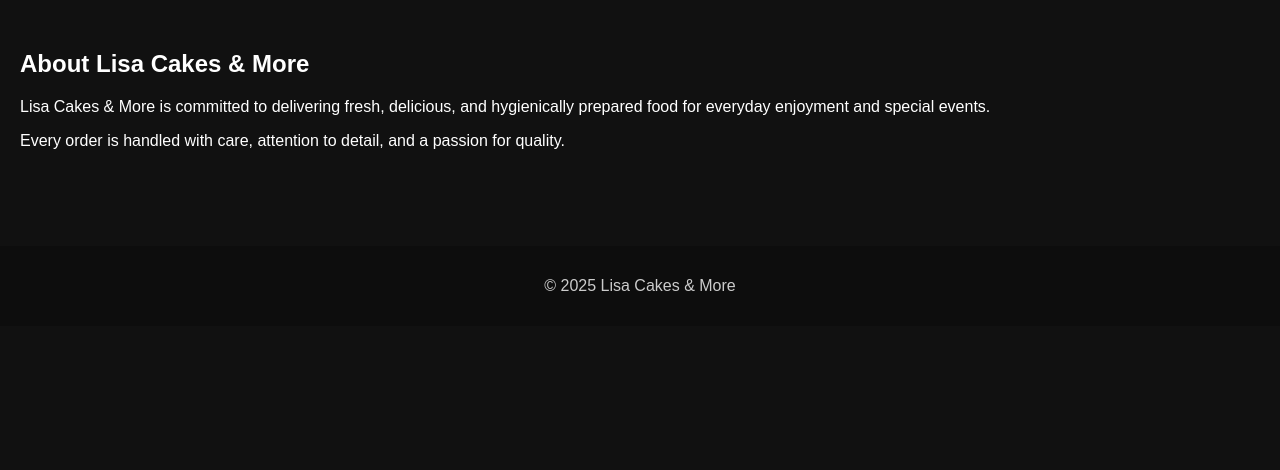
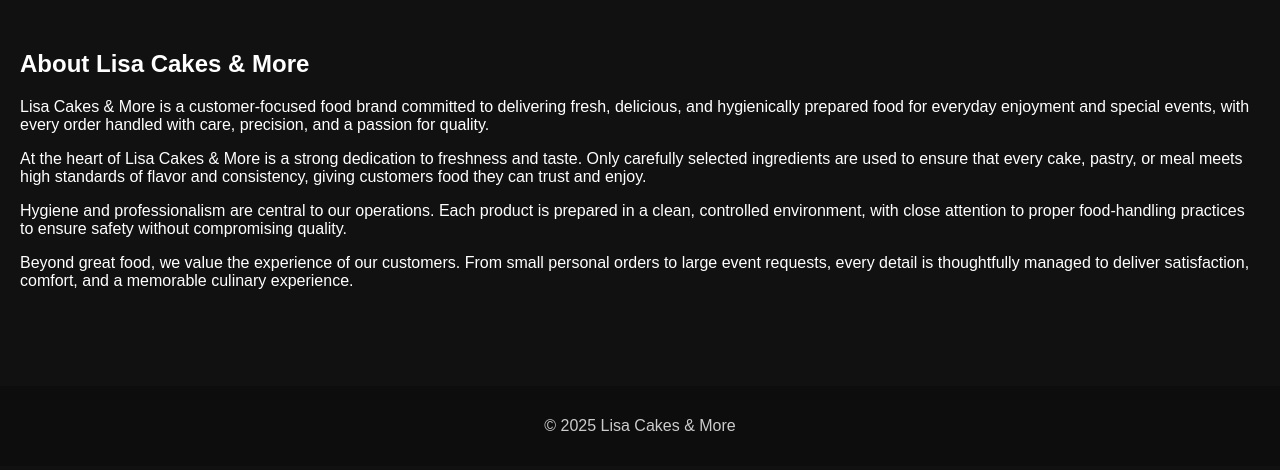
Before and after one commit to Ikeyz-dev/Lisacakes, a Django app: page /about/ in a window 1280 px wide. Shown: the part 138-608 px from the top of the page. Run offline with Django 5.2, Linux system fonts and the light colour scheme.

Commit message:
Describe your changes

```diff
--- a/website/templates/about.html
+++ b/website/templates/about.html
@@ -3,12 +3,15 @@
 
 <h2>About Lisa Cakes & More</h2>
 <p>
-Lisa Cakes & More is committed to delivering fresh, delicious, and hygienically
-prepared food for everyday enjoyment and special events.
+Lisa Cakes & More is a customer-focused food brand committed to delivering fresh, delicious, and hygienically prepared food for everyday enjoyment and special events, with every order handled with care, precision, and a passion for quality.
 </p>
 <p>
-Every order is handled with care, attention to detail, and a passion for quality.
+At the heart of Lisa Cakes & More is a strong dedication to freshness and taste. Only carefully selected ingredients are used to ensure that every cake, pastry, or meal meets high standards of flavor and consistency, giving customers food they can trust and enjoy.
 </p>
-
-
+<p>
+  Hygiene and professionalism are central to our operations. Each product is prepared in a clean, controlled environment, with close attention to proper food-handling practices to ensure safety without compromising quality.
+</p>
+<p>
+  Beyond great food, we value the experience of our customers. From small personal orders to large event requests, every detail is thoughtfully managed to deliver satisfaction, comfort, and a memorable culinary experience.
+</p>
 {% endblock %}
```
